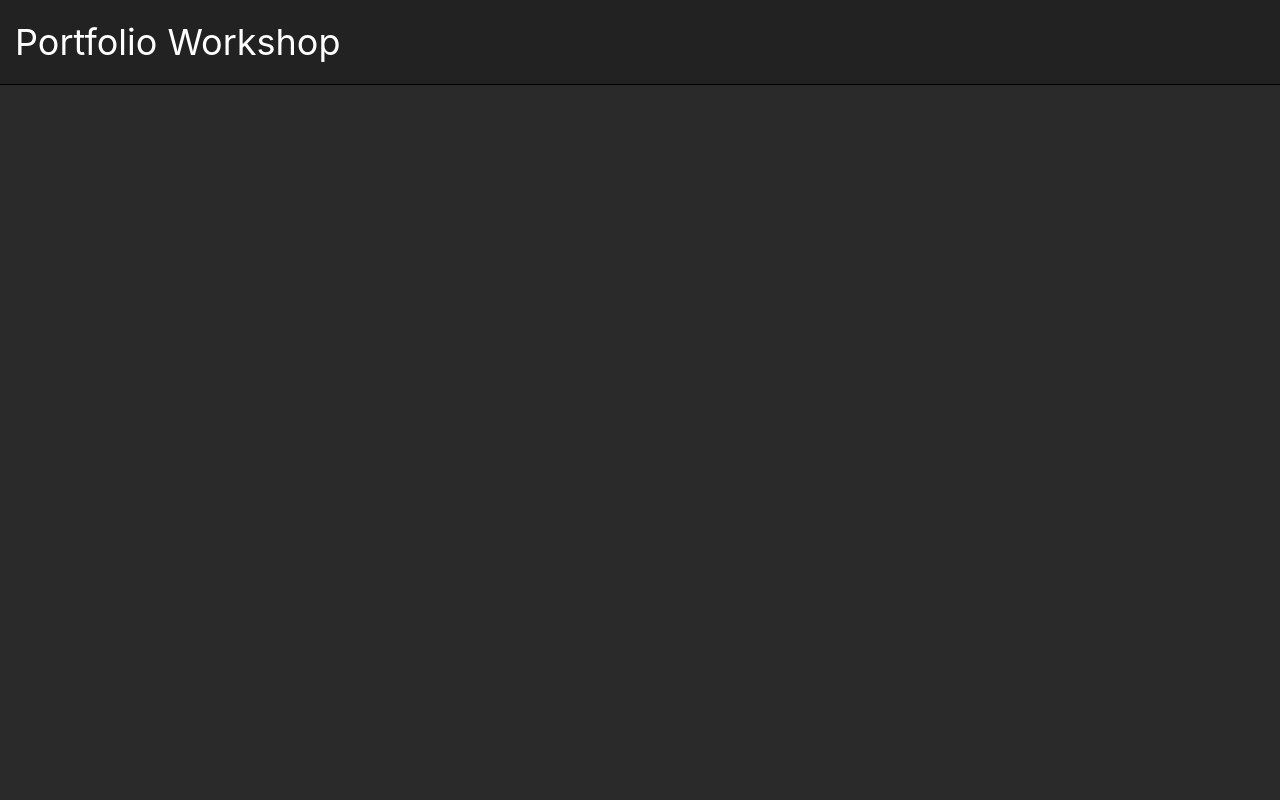
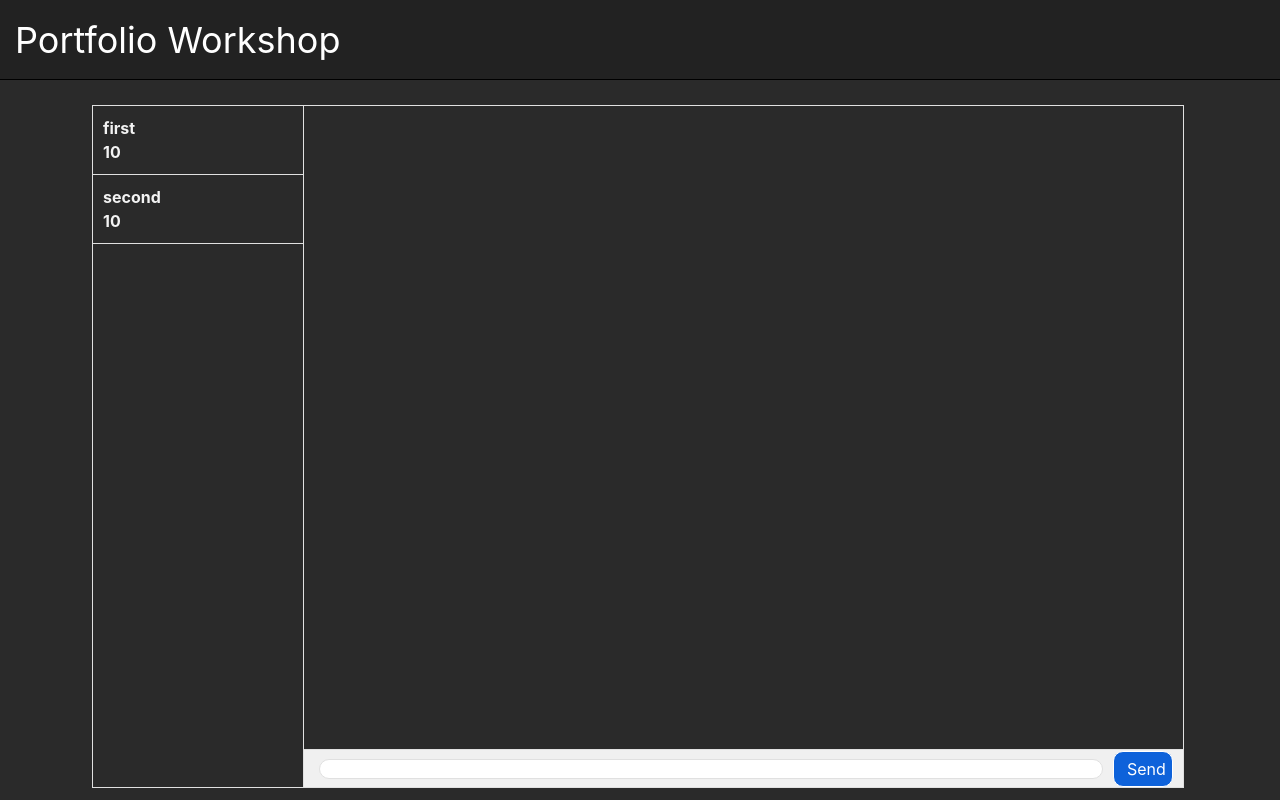
Before and after one commit to VincentShaneFinn/portfolio-workshop, a React (Create React App) app: page /Chat in a window 1280 px wide. Built offline with nearby package versions, Linux system fonts and the light colour scheme.

Commit message:
far along with the UI

```diff
--- a/package.json
+++ b/package.json
@@ -14,12 +14,15 @@
     "@types/react-router-dom": "^5.1.7",
     "bootstrap": "^5.0.2",
     "cucumber": "^7.0.0-rc.0",
+    "express": "^4.17.1",
     "jest-cucumber": "^3.0.1",
     "node-sass": "^6.0.1",
     "react": "~16",
     "react-dom": "~16",
     "react-router-dom": "^5.2.0",
     "react-scripts": "4.0.3",
+    "socket.io": "^4.1.2",
+    "socket.io-client": "^4.1.2",
     "typescript": "^4.3.5",
     "web-vitals": "^1.1.2"
   },
--- a/src/index.tsx
+++ b/src/index.tsx
@@ -3,7 +3,7 @@ import ReactDOM from 'react-dom';
 import reportWebVitals from './reportWebVitals';
 import 'bootstrap/dist/css/bootstrap.css';
 import './index.scss';
-import App from './presentation/containers/App';
+import App from './presentation/containers/app';
 
 ReactDOM.render(
   <React.StrictMode>
--- a/src/presentation/containers/App.tsx
+++ b/src/presentation/containers/App.tsx
@@ -1,6 +1,7 @@
 import React, { Component } from 'react';
 import { BrowserRouter as Router, Link, Route } from 'react-router-dom';
-import './App.scss';
+import './app.scss';
+import { Chat } from './chat/chat';
 import GameOfLife from './game-of-life';
 import KanbanBoard from './kanban-board';
 import Main from './main';
@@ -8,7 +9,6 @@ import Main from './main';
 class App extends Component {
   render() {
     return (
-      <div>
         <Router>
           <header className="App-header">
               <Link to="/">Portfolio Workshop</Link>
@@ -16,8 +16,8 @@ class App extends Component {
           <Route exact path="/" component={Main} />
           <Route exact path="/KanbanBoard" component={KanbanBoard} />
           <Route exact path="/GameOfLife" component={GameOfLife} />
+          <Route exact path="/Chat" component={Chat} />
         </Router>
-      </div>
     )
   }
 }
--- /dev/null
+++ b/src/presentation/containers/chat/channel.tsx
@@ -0,0 +1,20 @@
+import React, { Component } from 'react';
+import { MessageProps } from './message';
+
+export interface ChannelProps {
+    name: string,
+    participants: number,
+    id: number,
+    messages: Array<MessageProps>
+}
+
+export class Channel extends Component<ChannelProps> {
+    render() {
+        return (
+            <div className="channel-item">
+                <div>{this.props.name}</div>
+                <div>{this.props.participants}</div>
+            </div>
+        )
+    }
+}
--- /dev/null
+++ b/src/presentation/containers/chat/channellist.tsx
@@ -0,0 +1,20 @@
+import React, { Component } from 'react';
+import { Channel, ChannelProps } from './channel';
+
+export interface ChannelListProps {
+    channels: Array<ChannelProps>
+}
+
+export class ChannelList extends Component<ChannelListProps> {
+    render() {
+        let list: any = 'There is no channels to show';
+        if (this.props.channels) {
+            list = this.props.channels.map(c => <Channel key={c.id} id={c.id} name={c.name} participants={c.participants} messages={c.messages}></Channel>);
+        }
+        return (
+            <div className="channel-list">
+                {list}
+            </div>
+        );
+    }
+}
--- /dev/null
+++ b/src/presentation/containers/chat/chat.scss
@@ -0,0 +1,95 @@
+html, body, #root {
+    height: 100%;
+}
+
+#root {
+    display:flex;
+    flex-direction: column;
+}
+
+.chat-app {
+    width: 100%;
+    height: 100%;
+    display: flex;
+    .no-content-message {
+        color: #cccccc;
+        font-style: italic;
+        font-size: 20px;
+        text-align: center;
+        margin: 20px;
+    }
+    .channel-list {
+        width: calc(20% - 12px);
+        border: 1px solid rgb(224, 224, 224);
+        margin: 10px;
+        margin-right: 0;
+        border-right: none;
+        height: calc(100% - 22px);
+    }
+    .channel-item {
+        border-bottom: 1px solid rgb(224, 224, 224);
+        padding: 10px;
+        div {
+            font-weight: bold;
+        }
+        span {
+            font-size: 10px;
+        }
+        &:hover {
+            background-color: rgb(224, 224, 224);
+            cursor: pointer;
+        }
+    }
+
+    .messages-panel {
+        width: calc(80% - 12px);
+        border: 1px solid rgb(224, 224, 224);
+        margin: 10px;
+        margin-left: 0;
+        height: calc(100% - 22px);
+        display: flex;
+        flex-direction: column;
+        align-items: flex-start;
+
+        .messages-list {
+            align-self: stretch;
+            height: 100%;
+        }
+
+        .messages-input {
+            width: 100%;
+            height: 40px;
+            border-top: 1px solid rgb(224, 224, 224);
+            background-color: #f0f0f0;
+            display: flex;
+
+            input {
+                margin: auto;
+                height: 20px;
+                width: 100%;
+                margin-left: 15px;
+                border-radius: 15px;
+                border: 1px solid rgb(224, 224, 224);
+                &:focus {
+                    border-radius: 15px;
+                    border: 2px solid #66a6ff;
+                    outline: none;
+                }
+            }
+
+            button {
+                width: 60px;
+                margin: auto 10px;
+                background-color: #0e62da;
+                color: white;
+                border: 1px solid;
+                border-radius: 10px;
+                padding: 5px 13px;
+                &:hover {
+                    cursor: pointer;
+                    background-color: #66a6ff;
+                }
+            }
+        }
+    }
+}
--- /dev/null
+++ b/src/presentation/containers/chat/chat.tsx
@@ -0,0 +1,26 @@
+import React, { Component } from 'react';
+import { ChannelProps } from './channel';
+import { ChannelList, ChannelListProps } from './channellist';
+import './chat.scss';
+import { MessagesPanel } from './messagePannel';
+
+export class Chat extends Component<{}, ChannelListProps> {
+
+    state = {
+        channels: [
+            { id: 1, name: 'first', participants: 10, messages: [] },
+            { id: 2, name: 'second', participants: 10, messages: [] }
+        ]
+    }
+
+    render() {
+        return (
+            <div className="container h-100">
+                <div className="chat-app">
+                    <ChannelList channels={this.state.channels}></ChannelList>
+                    <MessagesPanel channel={this.state.channels[0]} />
+                </div>
+            </div>
+        );
+    }
+}
--- /dev/null
+++ b/src/presentation/containers/chat/message.tsx
@@ -0,0 +1,18 @@
+import React, { Component } from 'react';
+
+export interface MessageProps {
+    senderName: string,
+    text: string
+    id: number,
+}
+
+export class Message extends Component<MessageProps> {
+    render() {
+        return (
+            <div className="message-item">
+                <div><b>{this.props.senderName}</b></div>
+                <span>{this.props.text}</span>
+            </div>
+        )
+    }
+}
--- /dev/null
+++ b/src/presentation/containers/chat/messagePannel.tsx
@@ -0,0 +1,26 @@
+import React, { Component } from 'react';
+import { ChannelProps } from './channel';
+import { Message } from './message';
+
+export interface MessagesPannelProps {
+    channel: ChannelProps
+}
+
+export class MessagesPanel extends Component<MessagesPannelProps> {
+    render() {
+        let list: any = <div className="no-content-message">There is no messages to show</div>;
+        if (this.props.channel && this.props.channel.messages) {
+            list = this.props.channel.messages.map(m => <Message key={m.id} id={m.id} senderName={m.senderName} text={m.text}></Message>);
+        }
+
+        return (
+            <div className="messages-panel">
+                <div className="messages-list">{list}</div>
+                <div className="messages-input">
+                    <input type="text" />
+                    <button>Send</button>
+                </div>
+            </div>
+        );
+    }
+}
--- a/src/presentation/containers/main.tsx
+++ b/src/presentation/containers/main.tsx
@@ -25,6 +25,15 @@ class Main extends Component {
                                 </div>
                             </div>
                         </div>
+                        <div className="col">
+                            <div className="card bg-dark">
+                                <h5 className="card-header">Chat</h5>
+                                <div className="card-body">
+                                    <p className="card-text">A spike to learn about sockets witha basic chat application</p>
+                                    <Link to="/chat" className="btn btn-primary">Click here</Link>
+                                </div>
+                            </div>
+                        </div>
                     </div>
                 </div>
             </div>
```
Also changed, not shown: server.js (added, +15 -0 lines), 1 other file (tests, documents, lock files or other folders).
